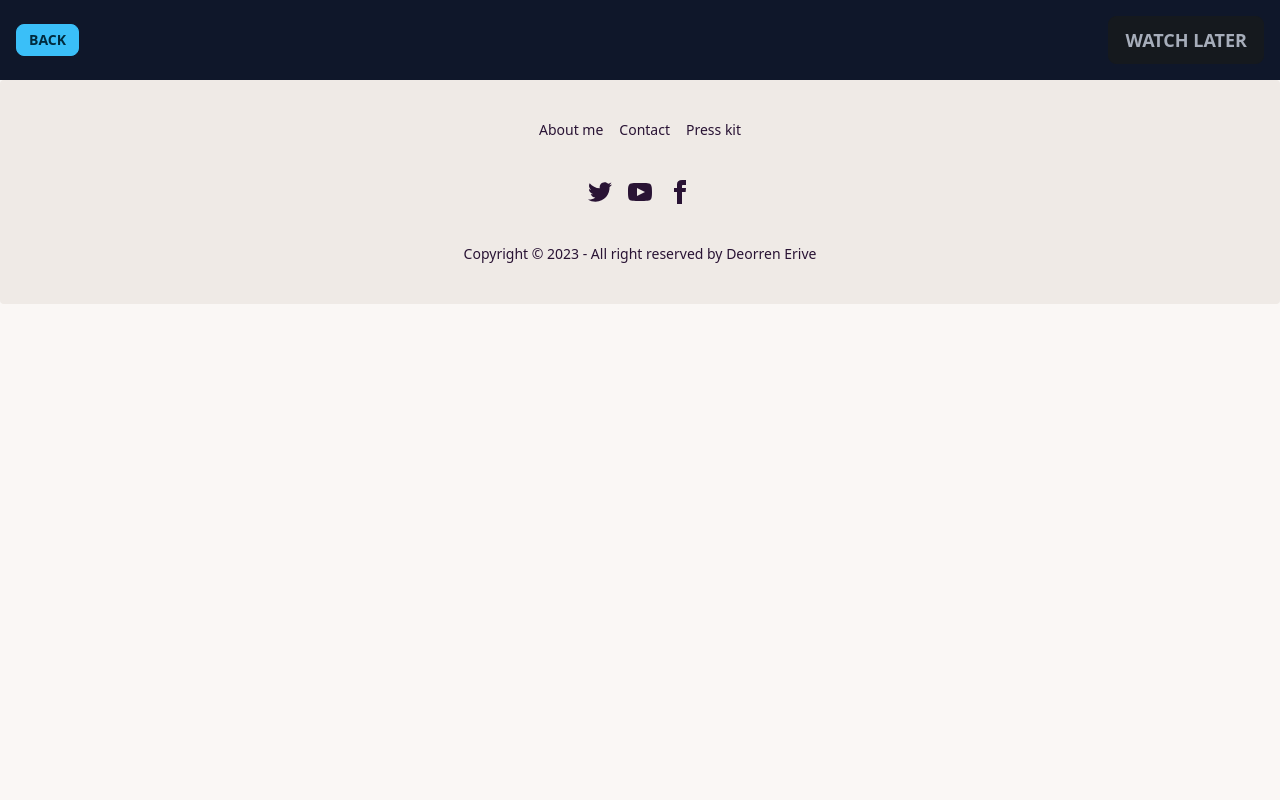
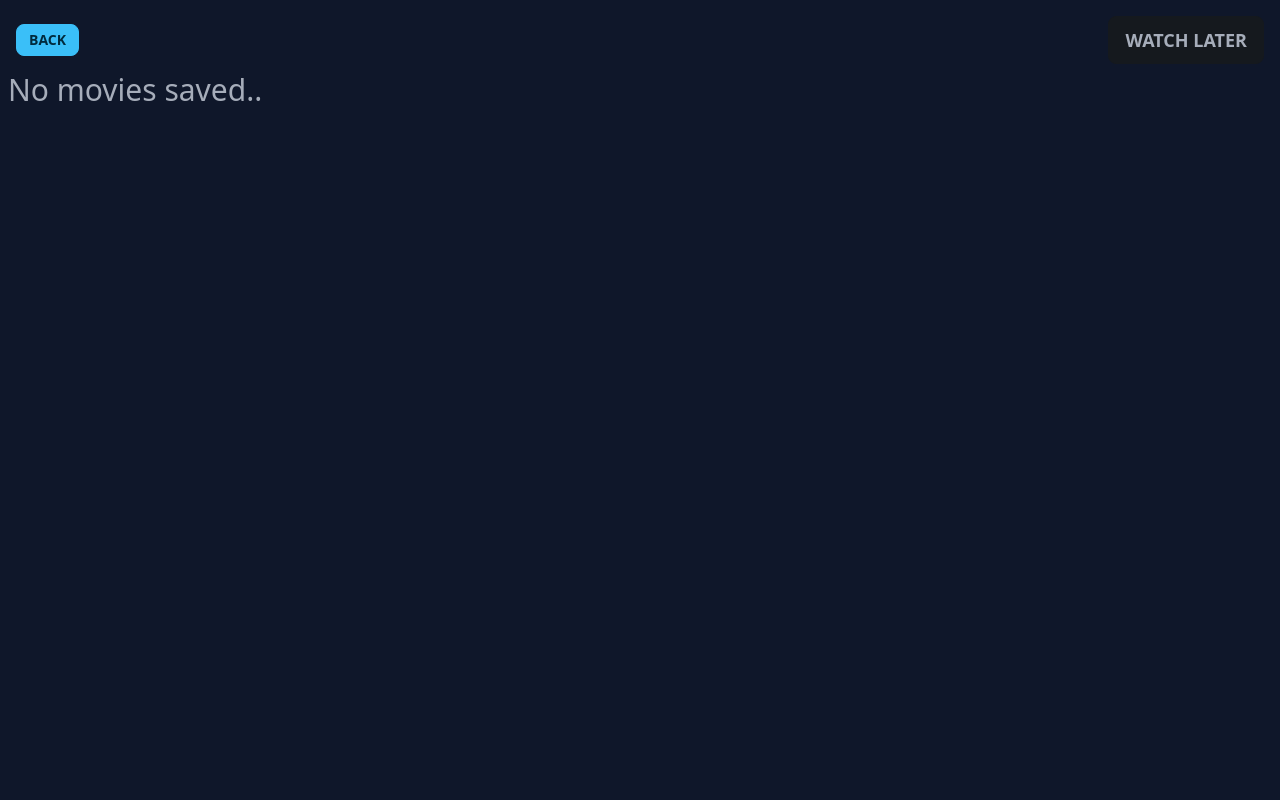
Before and after one commit to erive92d/movie-ts, a React (Vite) app: page /saved-movies in a window 1280 px wide. Shown: the top 800 px of the page. Built offline with nearby package versions, Linux system fonts and the light colour scheme.

Commit message:
fixed things

```diff
--- a/src/components/PreviewMovie.tsx
+++ b/src/components/PreviewMovie.tsx
@@ -27,8 +27,7 @@ export default function PreviewMovie({previewDetails}:previewProps) {
     <div className=''>
         <input type="checkbox" id="my_modal_7" className="modal-toggle" />
         <div className="modal">
-          <div className="modal-box text-slate-200 shadow-md shadow-cyan-500" >
-
+          <div style={{backgroundImage: `url(https://image.tmdb.org/t/p/w500/${previewDetails.backdrop_path})`}} className="modal-box text-slate-200 shadow-md shadow-cyan-500 bg-cover bg-blend-overlay" >
               <div className='p-2 space-y-1'>
                     <h1 className='font-bold text-2xl'>{previewDetails.title}</h1>
                     <p className='font-thin text-sm italic'>{previewDetails.tagline}</p>
--- a/src/pages/SavedMovies.tsx
+++ b/src/pages/SavedMovies.tsx
@@ -26,8 +26,9 @@ export default function SavedMovies() {
     }
 
 
+
     return (
-      <div className="bg-slate-900 p-2">
+      <div className="bg-slate-900 p-2 h-screen">
         <div className="flex justify-between items-center p-2">
             <button onClick={() => navigate(-1)} className="btn btn-sm btn-info">Back</button>
             <p className="text-lg btn btn-active">Watch Later</p>
@@ -35,7 +36,7 @@ export default function SavedMovies() {
         <div className="
         md:flex md:flex-wrap
         ">
-          {grabMovies && grabMovies.map((movies) => (
+          {grabMovies.length === 0 ? <h1 className="text-center text-3xl">No movies saved..</h1> : grabMovies.map((movies) => (
             <div className="card w-96 bg-base-100 shadow-xl m-2
             lg:w-64
             ">
```
